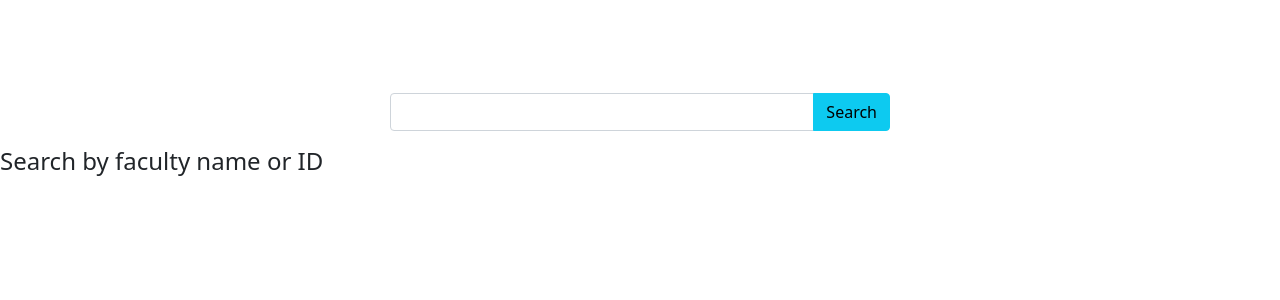
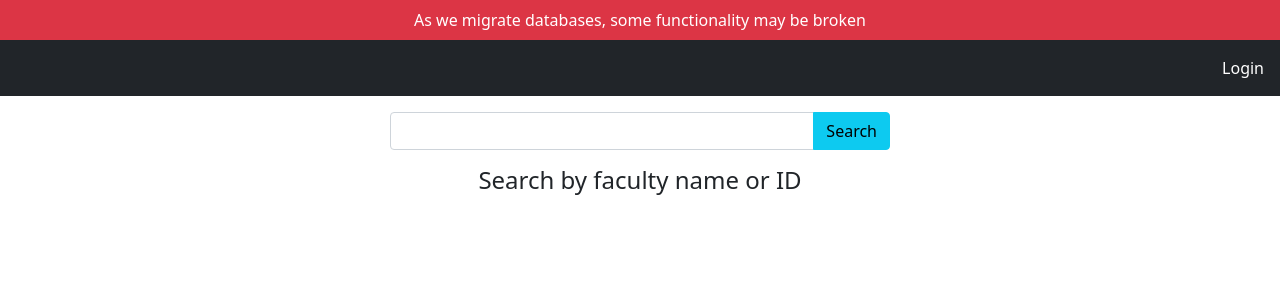
Before and after one commit to Shadowclaw844/Week-4---Intro-to-Linux, a PHP site: page / in a window 1280 px wide. Shown: the top 300 px of the page. Run offline with PHP 8.4, Linux system fonts and the light colour scheme.

Commit message:
Add navbar and warning

```diff
--- a/index.php
+++ b/index.php
@@ -19,7 +19,7 @@
         }
 
     </style>
-    <title>Challenge 3</title>
+    <title>Week 4 Box 2</title>
     <link rel="stylesheet" href="https://stackpath.bootstrapcdn.com/bootstrap/4.5.2/css/bootstrap.min.css">
     <link rel="stylesheet" href="header.css">
     <link rel="stylesheet" href="main.scss">
@@ -28,10 +28,16 @@
 
 </head>
 <body>
-
-    <br><br>
-    <p class="searchHelper">Contact a Faculty Member</p>
-
+    <div class="d-block px-3 py-2 text-center text-bold text-white bg-danger old-bv">As we migrate databases, some functionality may be broken</div>
+    <nav class="navbar navbar-dark bg-dark">
+        <ul class="navbar-nav ml-auto mt-2 mt-lg-0">
+            <li class="nav-item active">
+                <a class="nav-link" href="#">Login<span class="sr-only">(current)</span></a>
+            </li>
+        </ul>
+    </nav>
+    <div>
+        <p></p>
         <form action="search.php" method="get">
         <div class="input-group mb-3" style="width:500px;margin:0 auto;">
 
@@ -42,11 +48,9 @@
 
         </div>
 
-    <h4 class="hero">Search by faculty name or ID</h4>
+        <h4><center>Search by faculty name or ID</center></h4>
 
         </form>
-    <div class="cardList">
-
     </div>
 
 </body>
```
Also changed, not shown: search.php (+12 -3 lines). Lines whose indentation alone changed are shown as unchanged.
